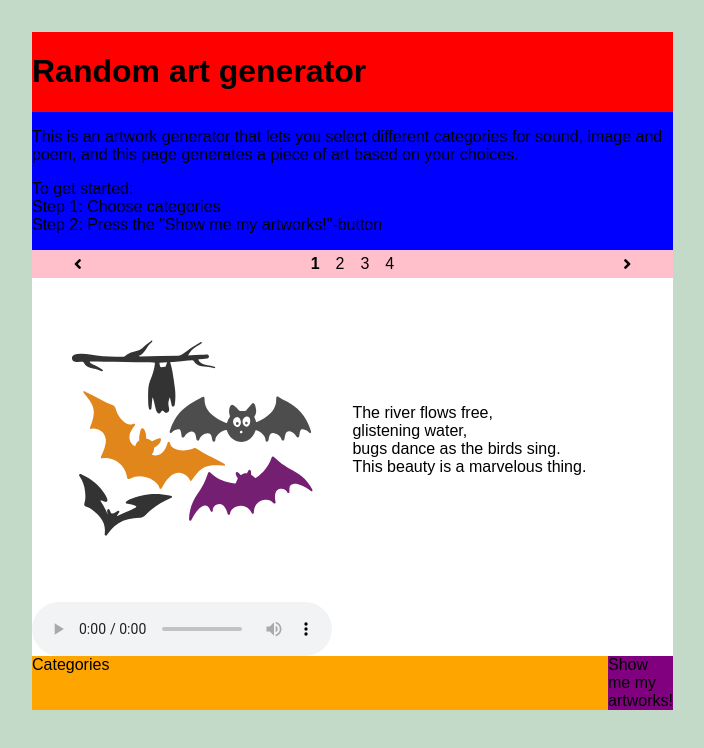
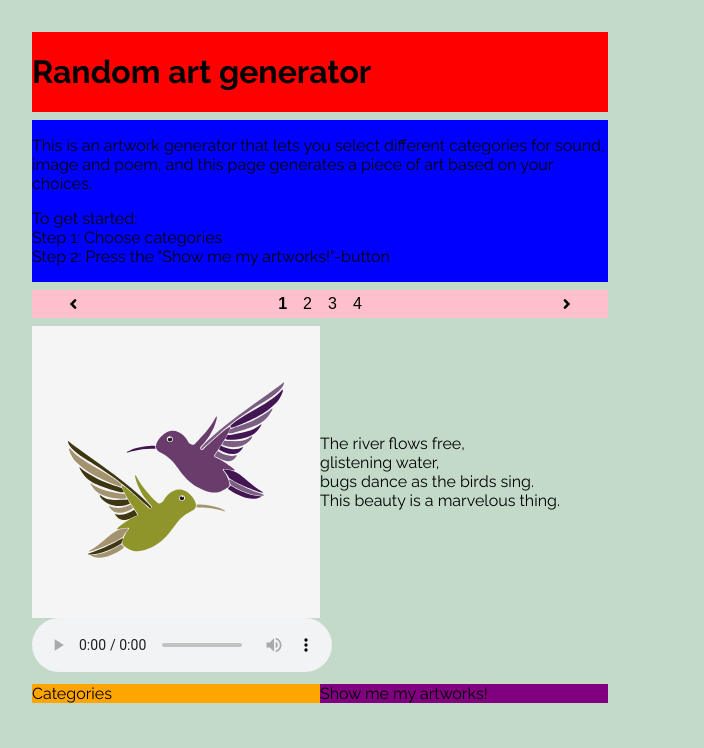
Before and after one commit to cherrybeans/it2810-art-exhibition, a React (Create React App) app: page / in a window 1280 px wide. Shown: the top 748 px of the page, without its empty margins (320-1024 px from the left). Built offline with nearby package versions, Linux system fonts and the light colour scheme.

Commit message:
#19 Added custom font

```diff
--- a/public/index.html
+++ b/public/index.html
@@ -20,6 +20,7 @@
       Learn how to configure a non-root public URL by running `npm run build`.
     -->
     <link rel="stylesheet" href="https://use.fontawesome.com/releases/v5.3.1/css/all.css" integrity="sha384-mzrmE5qonljUremFsqc01SB46JvROS7bZs3IO2EmfFsd15uHvIt+Y8vEf7N7fWAU" crossorigin="anonymous">
+    <link href="https://fonts.googleapis.com/css?family=Raleway:400,700" rel="stylesheet">
     <title>React App</title>
   </head>
   <body>
--- a/src/App.css
+++ b/src/App.css
@@ -3,7 +3,8 @@
 }
 
 body {
-  background-color: #C4DAC9;
+  background-color: #c4dac9;
+  font-family: 'Raleway', sans-serif
 }
 
 /* Page wrapper*/
@@ -14,6 +15,7 @@ body {
 
   display: grid;
   grid-template-rows: auto;
+  grid-row-gap: 0.5em;
   grid-template-columns: 100%;
   grid-template-areas:
     "header"
@@ -21,7 +23,8 @@ body {
     "categories"
     "showbutton"
     "tabs"
-    "art";
+    "art"
+    "music";
 }
 
 @media only screen and (min-width: 1000px) {
@@ -29,7 +32,7 @@ body {
     display: grid;
     max-width: 50%;
     grid-template-rows: repeat(1fr, 5);
-    grid-template-columns: 100%;
+    grid-template-columns: 50% 50%;
     grid-template-areas:
       "header header"
       "intro intro"
@@ -73,8 +76,6 @@ body {
 .App-art {
   grid-area: art;
   width: 100%;
-  background-color: white;
-
   display: flex;
   flex-wrap: wrap;
 }
@@ -89,6 +90,7 @@ body {
   margin: auto;
   width: 100%;
   flex-basis: 100%;
+  background-color: whitesmoke;
 }
 
 .App-artwork-poem {
--- a/src/App.js
+++ b/src/App.js
@@ -50,7 +50,7 @@ class App extends Component {
       // The selected categories for each type of media
       choices: {
         sound: "nature",
-        svg: "scary",
+        svg: "nature",
         poem: "nature"
       },
 
@@ -263,7 +263,9 @@ class App extends Component {
           <div className="App-artwork-poem">
             <pre>{poem[choices.poem][artworks[currentTab].poem]}</pre>
           </div>
+          <div className="App-artwork-music">
           <PlayButton src={sound[choices.sound][artworks[currentTab].sound]} />
+          </div>
         </div>
       </div>
     );
```
Also changed, not shown: public/media/svg/nature/1.svg.
